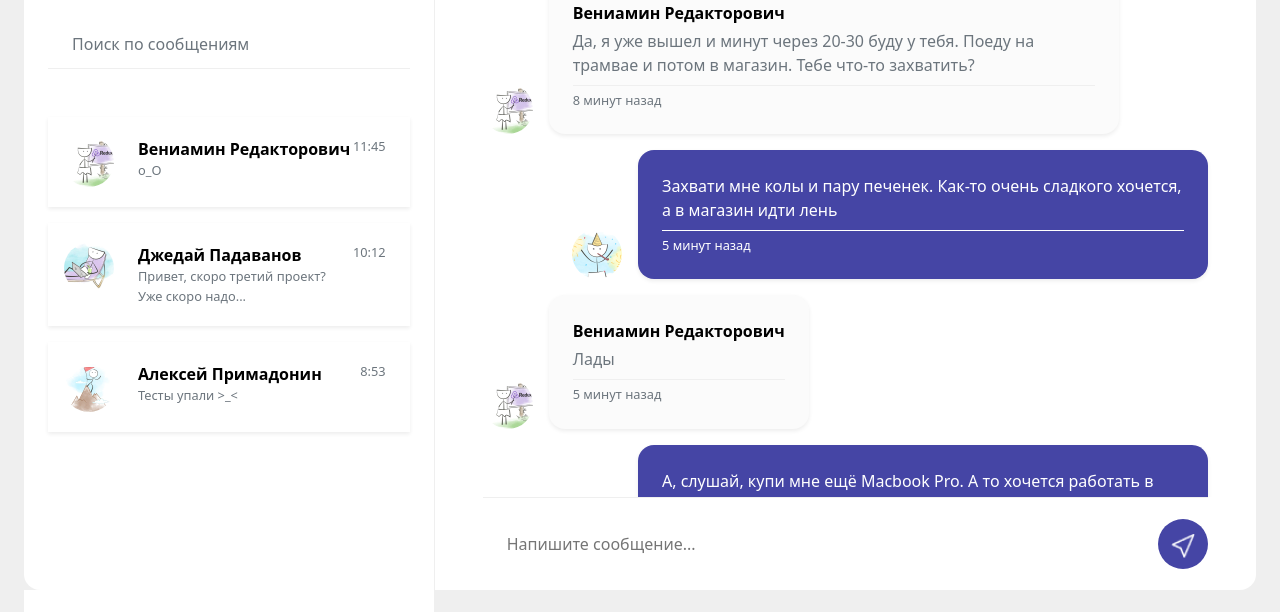
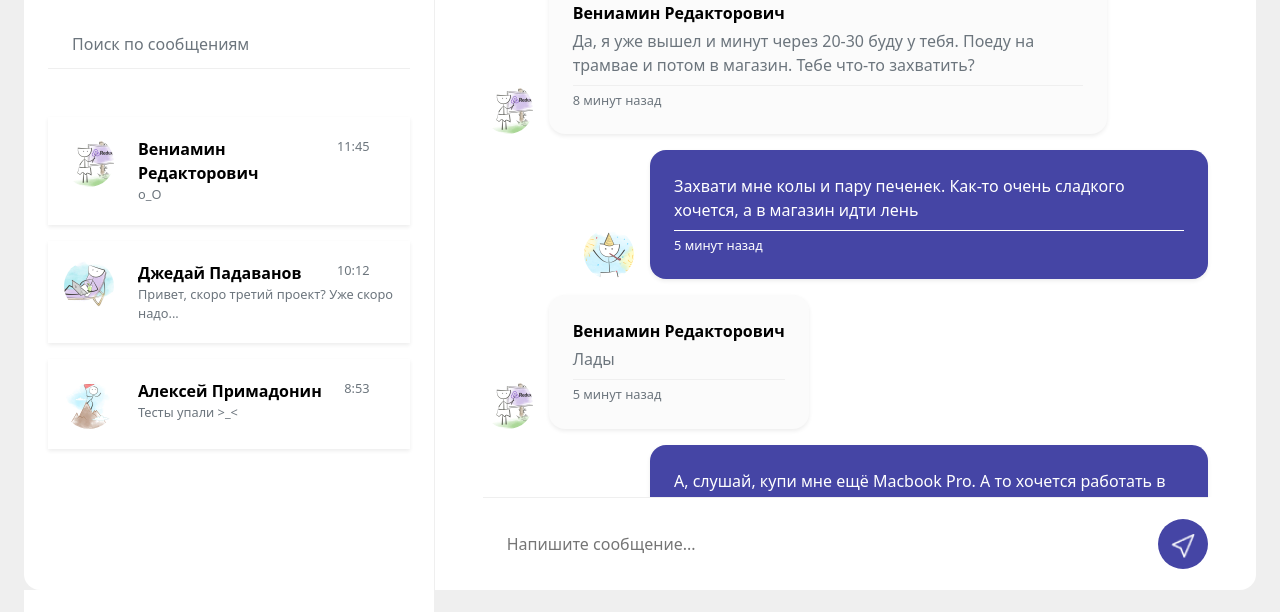
Before and after one commit to niilak/layout-designer-project-lvl3, a website: page app/pug/chat.pug in a window 1280 px wide. Shown: the part 186-798 px from the top of the page. Drawn offline with nearby package versions, Linux system fonts and the light colour scheme; files that its build step writes are made by us from their sources; files whose address does not match are found by name.

Commit message:
dialog page test

```diff
--- a/app/pug/dialog.pug
+++ b/app/pug/dialog.pug
@@ -1,33 +1,33 @@
 .p-5.hide-scroll.overflow-scroll(id=`${id}` style="height:100%" role="tabpanel" aria-labelledby="nav-dialog-tab")
     .dialog-message
         img.avatar.mr-3(src="images/avatar_4.jpg", alt="Вениамин Редакторович")
-        .shadow-sm.radius.light-bg.p-4.max-w-570
+        .shadow-sm.radius.light-bg.p-4.max-w-558
             a.contact-name Вениамин Редакторович
             p.font-16.border-lg-bottom.text-muted.m-0.pb-2.pt-1 Да, я уже вышел и минут через 20-30 буду у тебя. Поеду на трамвае и потом в магазин. Тебе что-то захватить?
             p.contact-status.m-0.text-responsive-80.pt5 8 минут назад
 
     .dialog-message.justify-content-end
         img.avatar.mr-3(src="images/avatar_1.jpg", alt="Me")
-        .shadow-sm.radius.primary-bg.p-4.max-w-570.white
+        .shadow-sm.radius.primary-bg.p-4.max-w-558.white
             p.font-16.border-b-white.m-0.pb-2 Захвати мне колы и пару печенек. Как-то очень сладкого хочется, а в магазин идти лень
             p.m-0.font-12-8.white.pt5 5 минут назад
 
     .dialog-message
         img.avatar.mr-3(src="images/avatar_4.jpg", alt="Вениамин Редакторович")
-        .shadow-sm.radius.light-bg.p-4.max-w-570
+        .shadow-sm.radius.light-bg.p-4.max-w-558
             a.contact-name Вениамин Редакторович
             p.font-16.border-lg-bottom.text-muted.m-0.pb-2.pt-1 Лады
             p.contact-status.m-0.text-responsive-80.pt5 5 минут назад
 
     .dialog-message.justify-content-end
         img.avatar.mr-3(src="images/avatar_1.jpg", alt="Me")
-        .shadow-sm.radius.primary-bg.p-4.max-w-570.white
+        .shadow-sm.radius.primary-bg.p-4.max-w-558.white
             p.font-16.border-b-white.m-0.pb-2 А, слушай, купи мне ещё Macbook Pro. А то хочется работать в Хекслете, а там это условие
             p.m-0.font-12-8.white.pt5 3 минут назад
 
     .dialog-message
         img.avatar.mr-3(src="images/avatar_4.jpg", alt="Вениамин Редакторович")
-        .shadow-sm.radius.light-bg.p-4.max-w-570
+        .shadow-sm.radius.light-bg.p-4.max-w-558
             a.contact-name Вениамин Редакторович
             p.font-16.border-lg-bottom.text-muted.m-0.pb-2.pt-1 о_О
             p.contact-status.m-0.text-responsive-80.pt5 Только что
--- a/app/pug/messages.pug
+++ b/app/pug/messages.pug
@@ -25,12 +25,12 @@
             },
         ]
     div
-        each user in users
-            .shadow-sm.pointer.hover-purple
-                ul
-                    li.li-none.d-flex.mb-3.py-20.pl-3
-                        img.avatar(src= user.avatar, alt="Avatar")
-                        div.pl-1-5rem
+        ul
+            each user in users
+                li.li-none.d-flex.mb-3.py-20.pl-3.shadow-sm.pointer.hover-purple
+                    img.avatar(src= user.avatar, alt="Avatar")
+                    div.pl-1-5rem.w-100
+                        div.w-100.d-flex
                             a.contact-name(href="#")= user.name
-                            p.message.text-muted.font-12-8.text-overflow.m-0= user.message
-                        span.time.pr-4.font-12-8= user.time
+                            span.time.font-12-8= user.time
+                        p.message.text-muted.font-12-8.text-overflow.m-0= user.message
--- a/app/scss/modules/_contact.scss
+++ b/app/scss/modules/_contact.scss
@@ -16,6 +16,7 @@ ul {
   width: 50px;
   height: 50px;
   border-radius: 50%;
+  vertical-align: none;
 }
 
 .contact-name {
--- a/app/scss/modules/_left-side.scss
+++ b/app/scss/modules/_left-side.scss
@@ -3,6 +3,12 @@
   padding-right: 12px;
   padding-left: 12px;
   border-bottom-left-radius: 1rem;
+}
+
+.row {
+  .tab-content {
+    max-width: 464px;
+  }
 }
 
 .list-group-item {
@@ -41,6 +47,7 @@
 .time {
   color: $secondary;
   margin-left: auto;
+  margin-right: 40px;
 }
 
 h2 {
--- a/app/scss/utilities/_utilities.scss
+++ b/app/scss/utilities/_utilities.scss
@@ -48,8 +48,8 @@
   align-items: center;
 }
 
-.max-w-570 {
-  max-width: 570px;
+.max-w-558 {
+  max-width: 558px;
 }
 
 .text-overflow {
```
Also changed, not shown: build/chat.html, build/css/style.css, build/dialog.html, build/index.html, build/left-chat.html, build/messages.html, build/my-chat.html.
